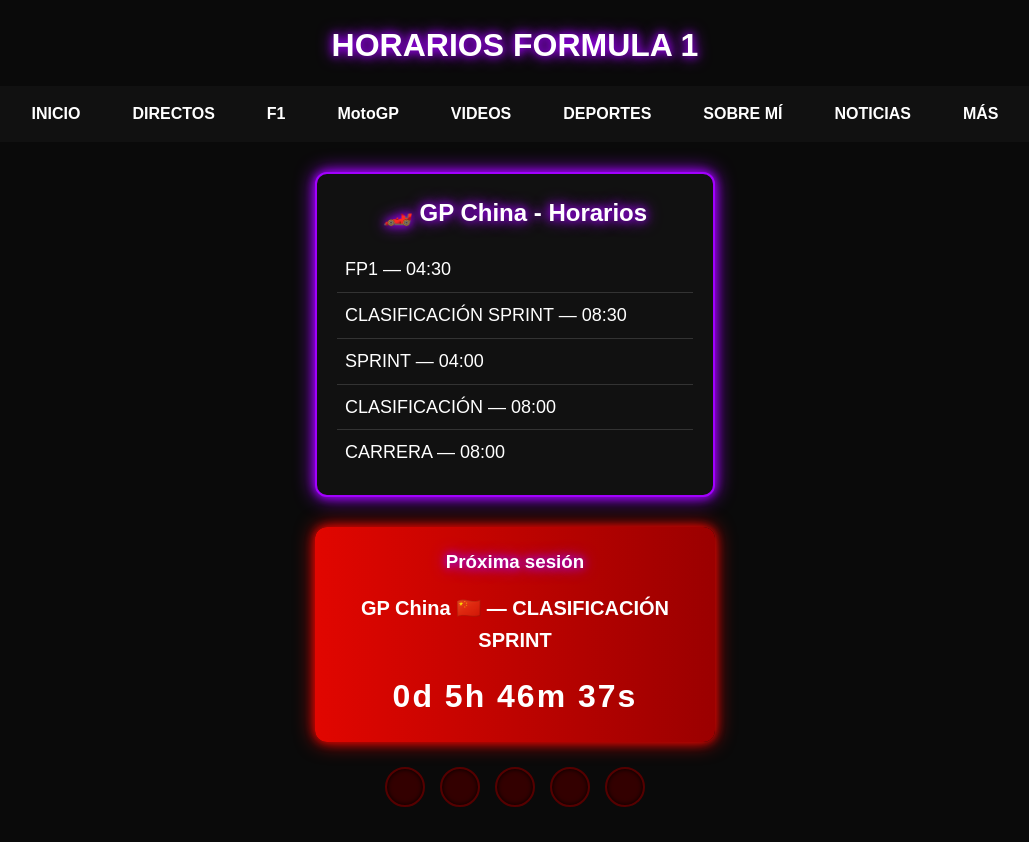
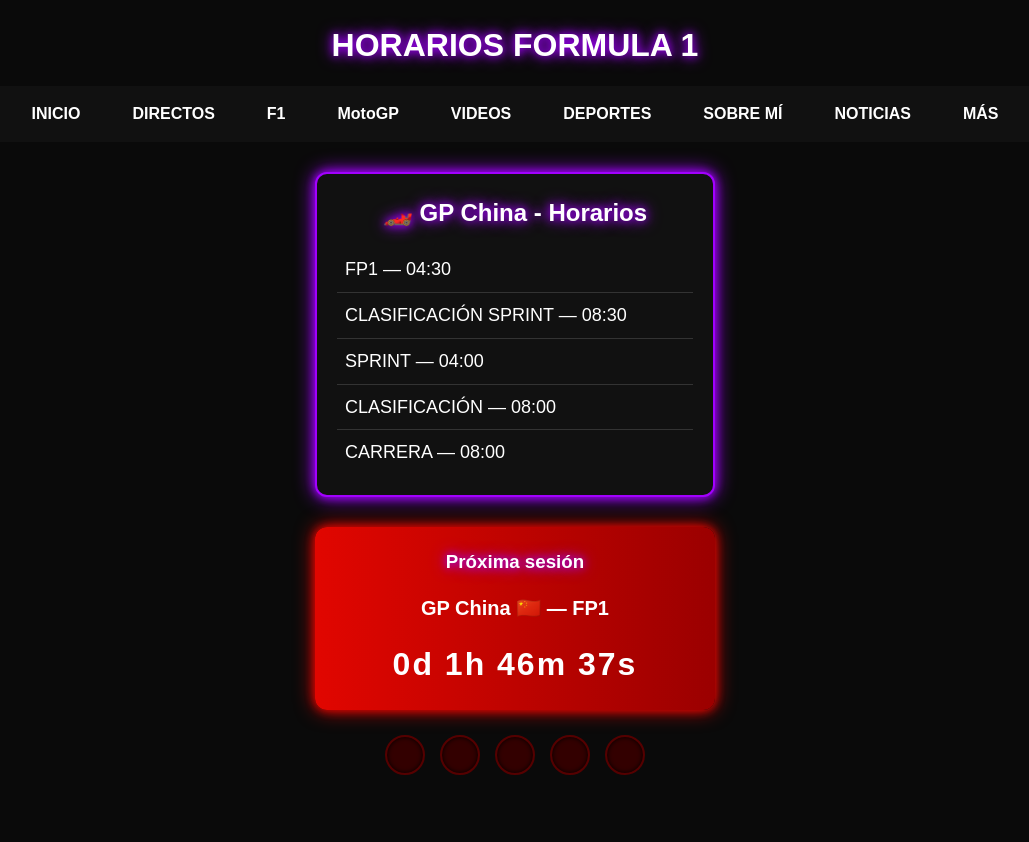
Before and after one commit to Steven2506/WOLFGAMES, a plain HTML site: page F1.html in a window 1280 px wide. Shown: the whole page, without its empty margins (125-1154 px from the left). After the commit the page ends 810 px from the top, so only its background shows below. Drawn offline with Linux system fonts and the light colour scheme.

Commit message:
Actualizar F1.html

```diff
--- a/F1.html
+++ b/F1.html
@@ -78,7 +78,7 @@
 
 name:"GP China 🇨🇳",
 sessions:[
-{ name:"FP1", date:"2026-03-13T02:30:00"},
+{ name:"FP1", date:"2026-03-13T04:30:00"},
 { name:"CLASIFICACIÓN SPRINT", date:"2026-03-13T08:30:00"},
 { name:"SPRINT", date:"2026-03-14T04:00:00"},
 { name:"CLASIFICACIÓN", date:"2026-03-14T08:00:00"},
```
